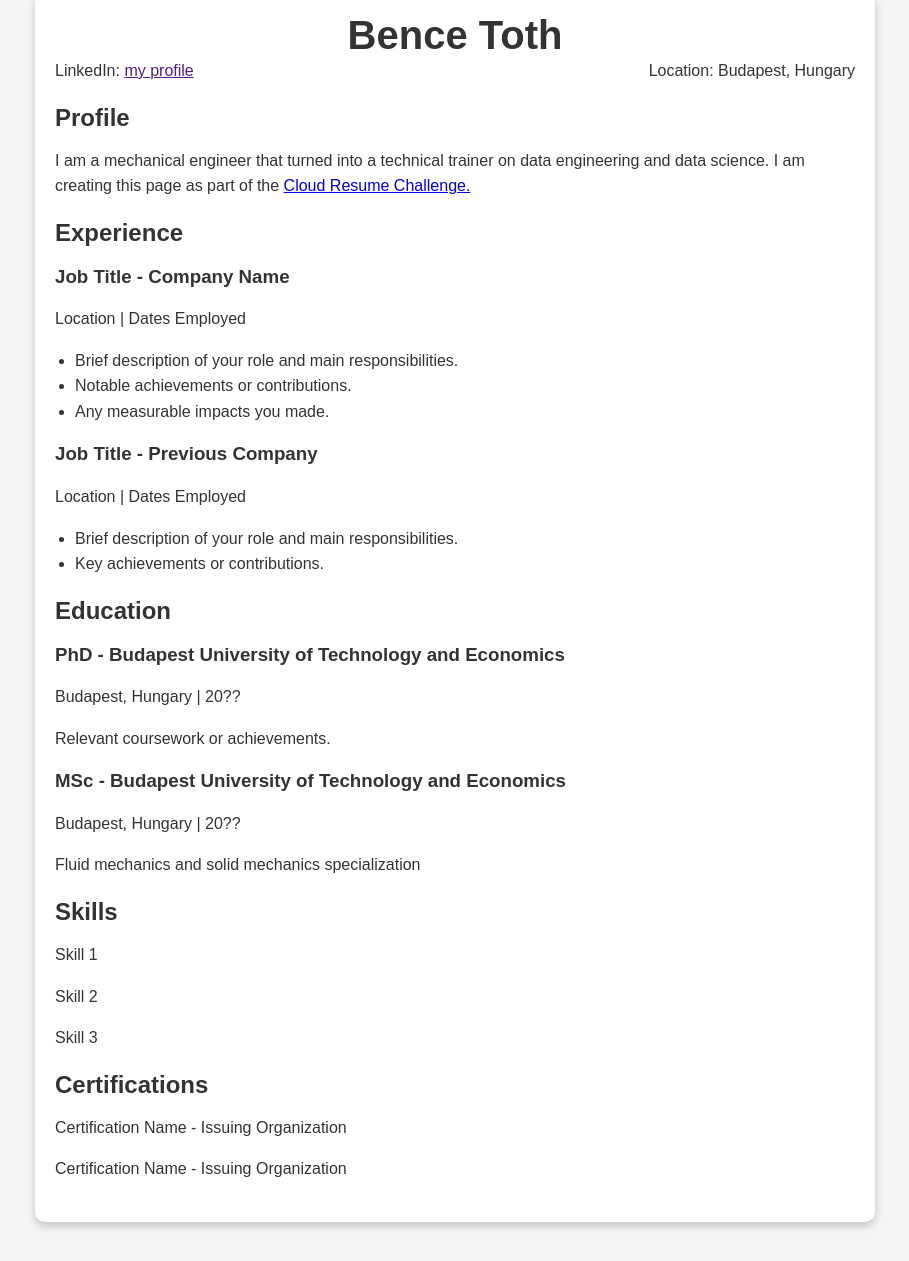
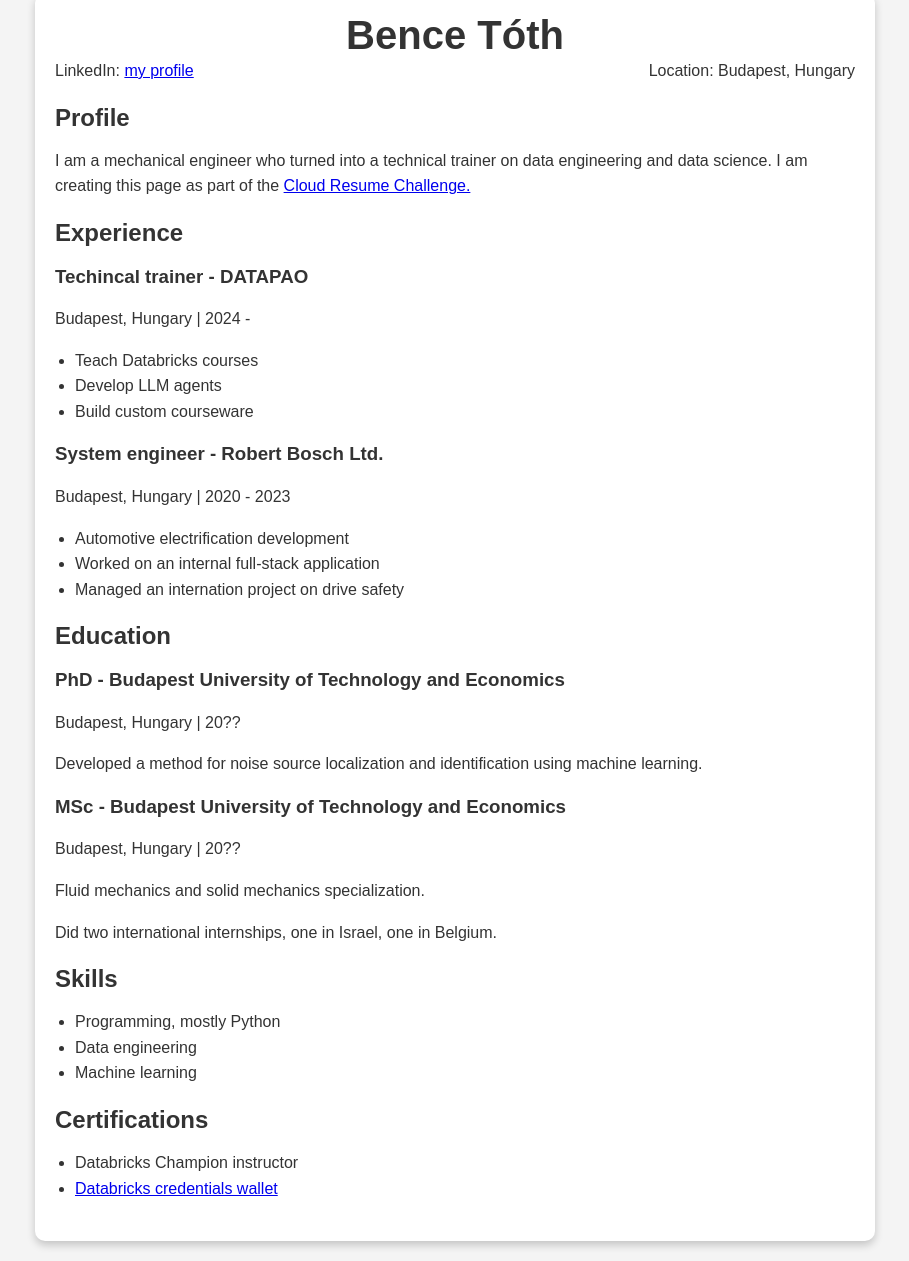
Before and after one commit to t-bence/azure-personal-page, a plain HTML site: page index.html in a window 1280 px wide. Shown: the part 27-1288 px from the top of the page, without its empty margins (185-1094 px from the left). Drawn offline with Linux system fonts and the light colour scheme.

Commit message:
Updated index

```diff
--- a/index.html
+++ b/index.html
@@ -55,32 +55,33 @@
 </head>
 <body>
     <div class="resume-container">
-        <h1>Bence Toth</h1>
+        <h1>Bence Tóth</h1>
         <div class="section contact-info">
-            <p>LinkedIn: <a href="">my profile</a></p>
+            <p>LinkedIn: <a href="https://www.linkedin.com/in/bencetothphd/">my profile</a></p>
             <p>Location: Budapest, Hungary</p>
         </div>
 
         <div class="section">
             <h2>Profile</h2>
-            <p>I am a mechanical engineer that turned into a technical trainer on data engineering and data science. I am creating this page as part of the <a href="https://cloudresumechallenge.dev/docs/the-challenge/azure/">Cloud Resume Challenge.</a></p>
+            <p>I am a mechanical engineer who turned into a technical trainer on data engineering and data science. I am creating this page as part of the <a href="https://cloudresumechallenge.dev/docs/the-challenge/azure/">Cloud Resume Challenge.</a></p>
         </div>
 
         <div class="section">
             <h2>Experience</h2>
-            <h3>Job Title - Company Name</h3>
-            <p>Location | Dates Employed</p>
+            <h3>Techincal trainer - DATAPAO</h3>
+            <p>Budapest, Hungary | 2024 -</p>
             <ul>
-                <li>Brief description of your role and main responsibilities.</li>
-                <li>Notable achievements or contributions.</li>
-                <li>Any measurable impacts you made.</li>
+                <li>Teach Databricks courses</li>
+                <li>Develop LLM agents</li>
+                <li>Build custom courseware</li>
             </ul>
 
-            <h3>Job Title - Previous Company</h3>
-            <p>Location | Dates Employed</p>
+            <h3>System engineer - Robert Bosch Ltd.</h3>
+            <p>Budapest, Hungary | 2020 - 2023</p>
             <ul>
-                <li>Brief description of your role and main responsibilities.</li>
-                <li>Key achievements or contributions.</li>
+                <li>Automotive electrification development</li>
+                <li>Worked on an internal full-stack application</li>
+                <li>Managed an internation project on drive safety</li>
             </ul>
         </div>
 
@@ -88,24 +89,30 @@
             <h2>Education</h2>
             <h3>PhD - Budapest University of Technology and Economics</h3>
             <p>Budapest, Hungary | 20??</p>
-            <p>Relevant coursework or achievements.</p>
+            <p>Developed a method for noise source localization and
+                identification using machine learning.</p>
 
             <h3>MSc - Budapest University of Technology and Economics</h3>
             <p>Budapest, Hungary | 20??</p>
-            <p>Fluid mechanics and solid mechanics specialization</p>
+            <p>Fluid mechanics and solid mechanics specialization.</p>
+            <p>Did two international internships, one in Israel, one in Belgium.</p>
         </div>
 
         <div class="section">
             <h2>Skills</h2>
-            <p>Skill 1</p>
-            <p>Skill 2</p>
-            <p>Skill 3</p>
+            <ul>
+                <li>Programming, mostly Python</li>
+                <li>Data engineering</li>
+                <li>Machine learning</li>
+            </ul>
         </div>
 
         <div class="section">
             <h2>Certifications</h2>
-            <p>Certification Name - Issuing Organization</p>
-            <p>Certification Name - Issuing Organization</p>
+            <ul>
+                <li>Databricks Champion instructor</li>
+                <li><a href="https://credentials.databricks.com/profile/bencemihlydrtth638781/wallet">Databricks credentials wallet</a></li>
+            </ul>
         </div>
     </div>
 </body>
```
